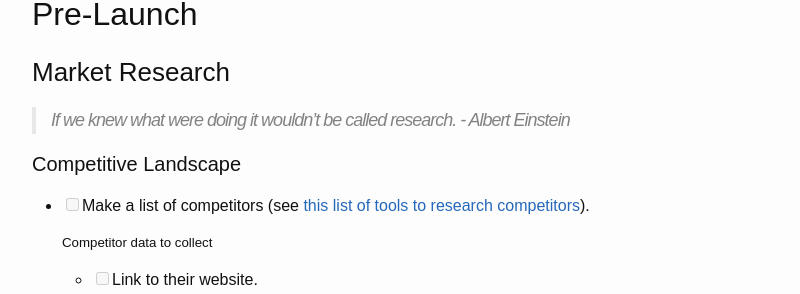
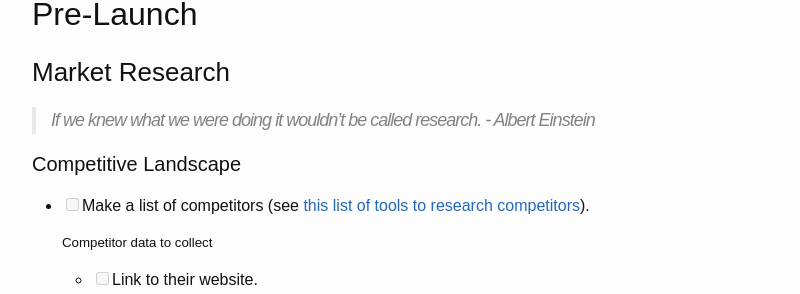
Before and after one commit to draftdev/startup-marketing-checklist, a Jekyll site: the page built from marketing-checklist.md, in a window 1280 px wide and 900 px high, scrolled down 417 px. Shown: the part 150-444 px from the top of the window, without its empty margins (238-1038 px from the left). Built offline with Jekyll 4.4.1, drawn with Linux system fonts in a browser that asks for light colours; comment, search, counter and statistics services are not loaded.

Commit message:
Adding instightstash, updating quote

```diff
--- a/_posts/2017-08-29-survey-tools.markdown
+++ b/_posts/2017-08-29-survey-tools.markdown
@@ -27,6 +27,8 @@
 
 - **[IdeaCheck](http://www.ideacheck.io)** - Helps you validate your ideas and will even find respondents for your survey.
 
+- **[Insight Stash](https://insightstash.com/)** - Fast, simple, and good-looking feedback forms for less than $20/month.
+
 - **[LimeSurvey](https://github.com/LimeSurvey/LimeSurvey)**
 
 - **[MicroHero Surveys](https://www.microhero.com/surveys/)** - Focused on mobile. Allows you to create surveys for your customers or they'll help you find respondents.
--- a/marketing-checklist.md
+++ b/marketing-checklist.md
@@ -10,7 +10,7 @@
 
 ### Market Research
 
-> _If we knew what were doing it wouldn’t be called research._ - Albert Einstein
+> _If we knew what we were doing it wouldn’t be called research._ - Albert Einstein
 
 #### Competitive Landscape
 
```
